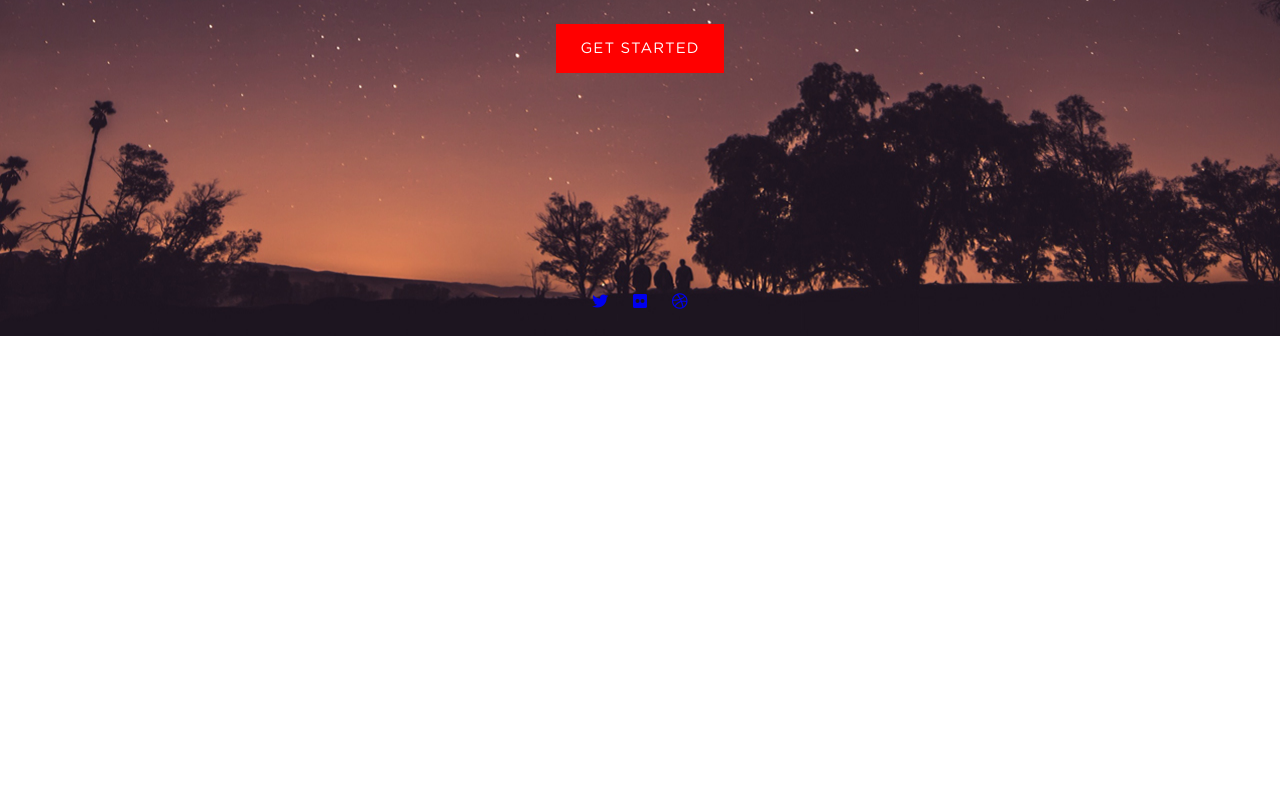
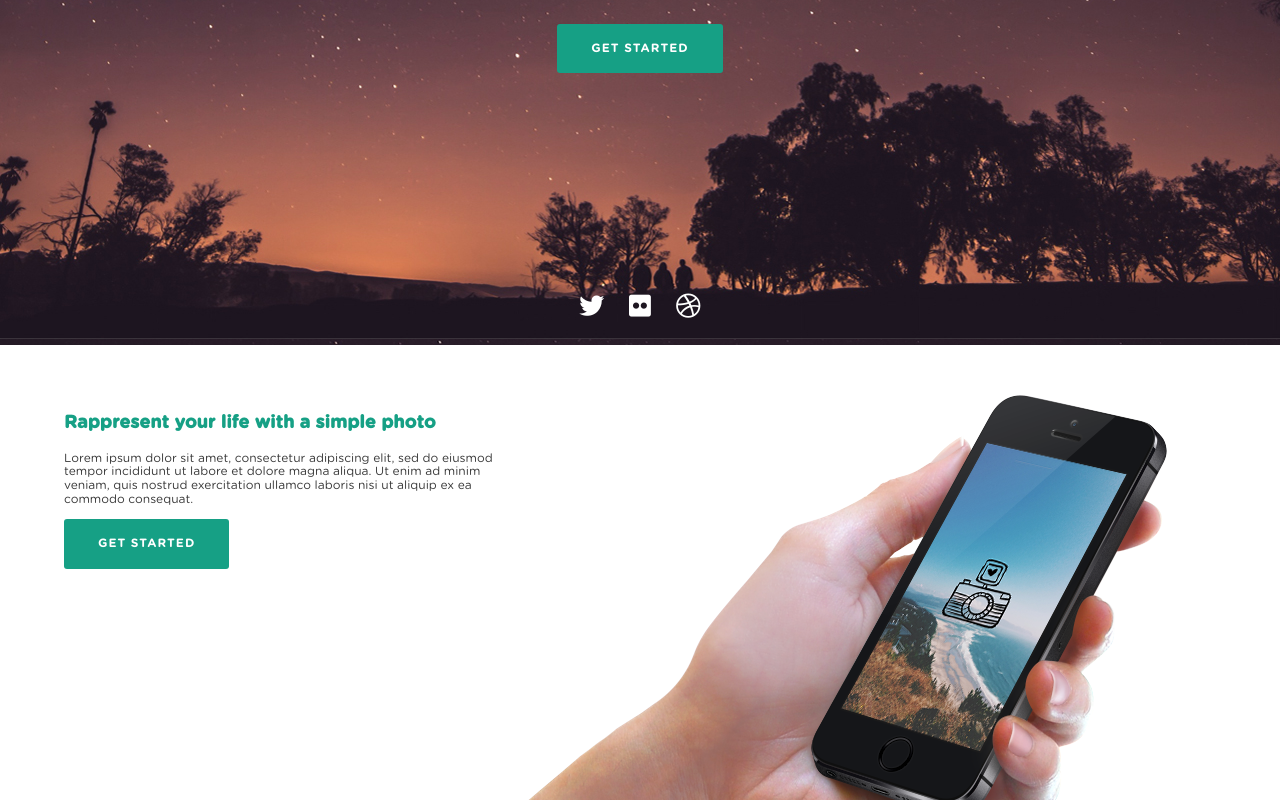
Before and after one commit to developerTajul/photo-time-only, a plain HTML site: page index.html in a window 1280 px wide. Shown: the part 406-1206 px from the top of the page. Before the commit the page ends 800 px from the top, so only its background shows below. Drawn offline with Linux system fonts and the light colour scheme.

Commit message:
getting started

```diff
--- a/css/style.css
+++ b/css/style.css
@@ -79,15 +79,25 @@ body {
     word-spacing: 4px;
     letter-spacing: 2.17px;
 }
-.header-area .welcome-txt a{
-	background: red;
+a.btn{
+    font-family: 'GothamRoundedBold';
+    background: #16A085;
     display: inline-block;
-    padding: 16px 25px;
+    padding: 17px 33px;
     text-transform: uppercase;
     color: #ffff;
     text-decoration: none;
     letter-spacing: 1px;
-    font-size: 15px;
+    font-size: 12px;
+    border: 1px solid transparent;
+    border-radius: 3px;
+    transition: .3s;
+}
+a.btn:hover {
+    background: #fff;
+    color: #16A085;
+    border: 1px solid #16A085;
+    border-radius: 3px;
 }
 .header-area .social-profiles {
     padding: 0 0 25px;
@@ -103,5 +113,41 @@ body {
     margin: 0 10px;
 }
 .header-area .social-profiles ul li a{}
-.header-area .social-profiles ul li a i{}
-.header-area .social-profiles ul li a:hover i{}
+.header-area .social-profiles ul li a i{
+    font-size: 25px;
+    color: #fff;
+    transition: .3s;
+}
+.header-area .social-profiles ul li a:hover i{
+    color: #16a085;
+}
+
+/** getting-started-area **/
+.getting-started-area {
+    padding-top: 50px;
+    overflow: hidden;
+    max-height: 405px;
+}
+.text-area{
+    width: 38%;
+    margin-right: 2%;
+    float: left;
+}
+.text-area h3{
+    font-size: 18px;
+    font-family: 'GothamRoundedBold';
+    color: #16a085;
+}
+.text-area p{
+    font-size: 12px;
+    color: #373737;
+    font-family: 'GothamRoundedBook';
+}
+.image-area{
+    width: 58%;
+    margin-right: 2%;
+    float: left;
+}
+.image-area img{
+    max-width: 100%;
+}
--- a/index.html
+++ b/index.html
@@ -16,7 +16,7 @@
 		<link rel="stylesheet" href="css/style.css">
 	</head>
 	<body>
-
+		<!-- header-area starts -->
 		<header class="header-area" style="background: red url(images/header-bg.jpg);">
 			<div class="container">
 				<nav class="main-menu">
@@ -32,7 +32,7 @@
 				<div class="welcome-txt text-center">
 					<h2>your life  , a photo</h2>
 					<h5>print your life in a simple photo</h5>
-					<a href="#">get started</a>
+					<a class="btn" href="#">get started</a>
 				</div>
 
 				<nav class="social-profiles">
@@ -46,6 +46,22 @@
 		</header>
 
 
+		<!-- get-started-area -->
+		<div class="getting-started-area">
+			<div class="container">
+				<div class="text-area">
+					<h3>Rappresent your life with a simple photo</h3>
+					<p>Lorem ipsum dolor sit amet, consectetur adipiscing elit, sed do eiusmod tempor incididunt ut labore et dolore magna aliqua. Ut enim ad minim veniam, quis nostrud exercitation ullamco laboris nisi ut aliquip ex ea commodo consequat.</p>
+					<a class="btn" href="#">get started</a>
+				</div>
+				<div class="image-area">
+					<img src="images/hand.png" alt="Hand">
+				</div>
+			</div>
+		</div>
+
+
+
 		<script src="js/modernizr.min.js"></script>
 		<script src="js/jquery-3.3.1.slim.min.js"></script>
 		<script src="js/owl.carousel.min.js"></script>
```
